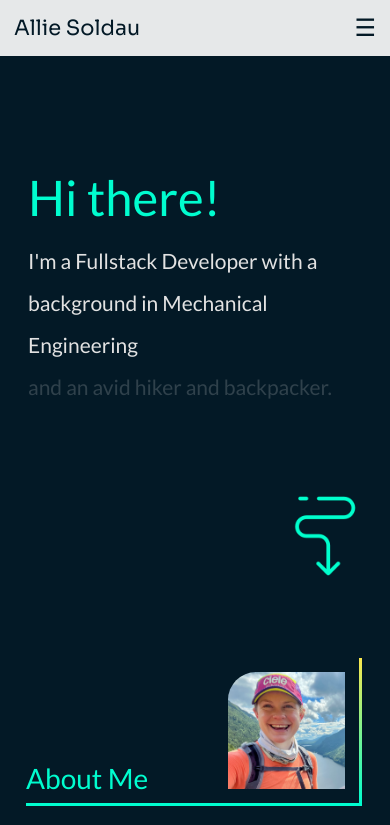
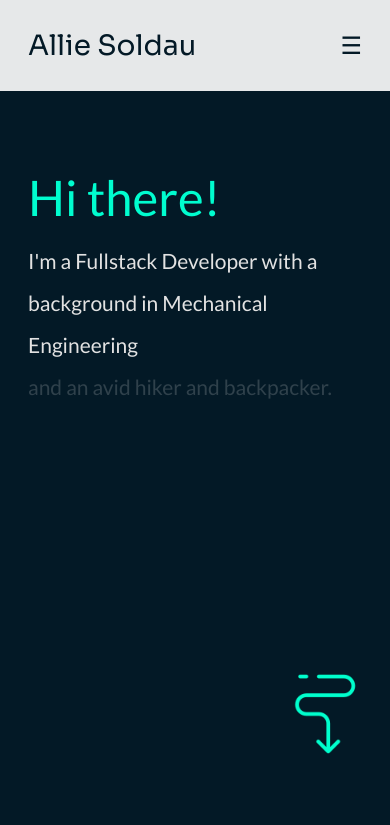
Before and after one commit to alliesoldau/personal-website, a React (Create React App) app: page / in a window 390 px wide. Shown: the top 825 px of the page. Built offline with nearby package versions, Linux system fonts and the light colour scheme.

Commit message:
Fixed squilly line on sideways phone

```diff
--- a/src/styles/landingPage.css
+++ b/src/styles/landingPage.css
@@ -18,6 +18,7 @@
       justify-content: flex-start;
       margin-top: 6rem;
       height: 50vh;
+      min-height: 600px;
       .Scroll-Arrow-Div {
         position: absolute;
         bottom: 1rem;
--- a/src/styles/nav.css
+++ b/src/styles/nav.css
@@ -75,12 +75,12 @@
   justify-content: space-between;
   align-items: center;
   height: 100%;
-  padding: 1rem;
+  padding: 2rem;
   background-color: rgba(255, 255, 255, 0.9);
   a {
     margin: 0;
     &.name {
-      font-size: 1.5rem;
+      font-size: 2rem;
       font-weight: 400;
       color: var(--bg);
       font-family: 'Sora';
```
